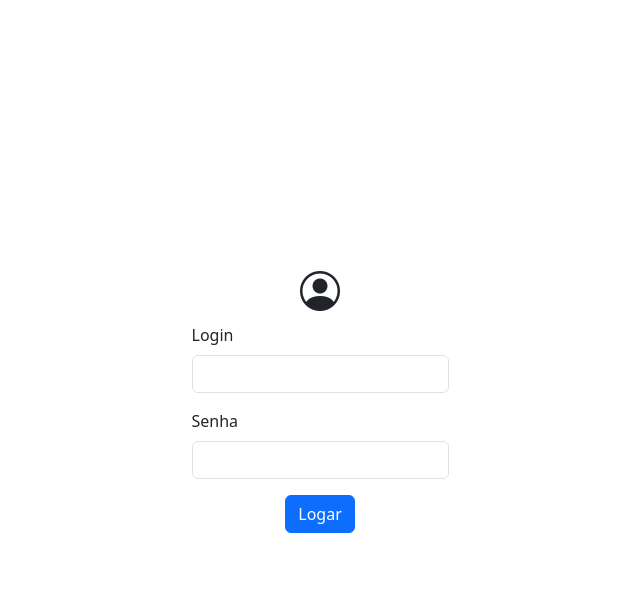
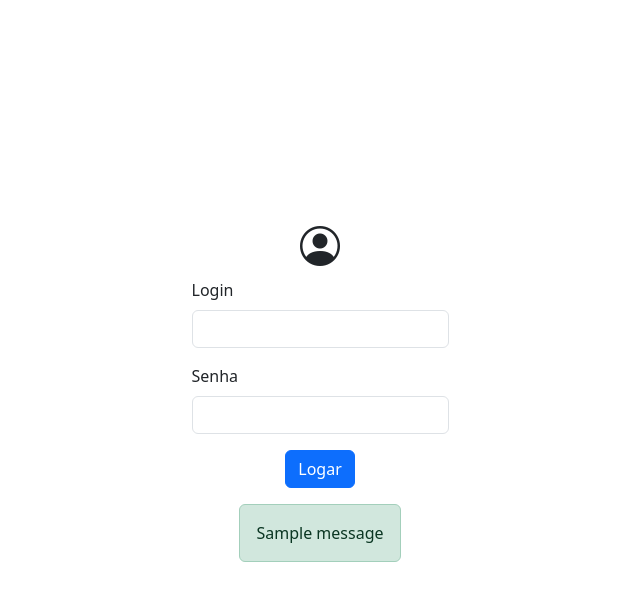
Before and after one commit to WaldembergDev/django-cliente-ar, a Django app: page /usuario/login/ in a window 1280 px wide. Shown: the top 601 px of the page, without its empty margins (320-960 px from the left). Run offline with Django 5.2, Linux system fonts and the light colour scheme; tables that the repository leaves empty hold one stand-in row (values such as "Sample post"); one stand-in notice (Sample message) is shown.

Commit message:
Adicionado mensagens na view login

```diff
--- a/usuario/templates/login.html
+++ b/usuario/templates/login.html
@@ -10,13 +10,20 @@
             <h1><i class="bi bi-person-circle"></i></h1>
             <div class="mb-3">
                 <label for="InputLogin" class="form-label">Login</label>
-                <input name="login" type="text" class="form-control" id="InputLogin">
+                <input name="login" type="text" class="form-control" id="InputLogin" required>
             </div>
             <div class="mb-3">
-                <label for="exampleInputPassword1" class="form-label">Senha</label>
-                <input name="password" type="password" class="form-control" id="exampleInputPassword1">
+                <label for="InputPassword1" class="form-label">Senha</label>
+                <input name="password" type="password" class="form-control" id="InputPassword1" required>
             </div>
             <button type="submit" class="btn btn-primary">Logar</button>
         </form>
+        {% if messages %}
+            {% for message in messages %}
+                <div class="alert {{message.tags}} mt-3" role="alert">
+                    {{message}}
+                </div>
+            {% endfor %}
+        {% endif %}
     </div>
 {% endblock %}
--- a/usuario/views.py
+++ b/usuario/views.py
@@ -2,6 +2,7 @@ from django.shortcuts import render, redirect
 from django.contrib.auth import authenticate
 from django.contrib import auth
 from django.contrib import messages
+from django.contrib.messages import constants
 from .models import Usuario
 
 # Create your views here.
@@ -19,10 +20,11 @@ def login(request):
                 auth.login(request, user)
                 return redirect('/cadastro/cadastro_cliente')
             else:
+                messages.add_message(request, constants.ERROR, 'Usuário inativo no sistema!')
                 return redirect('/usuario/login') # usuário está inativo
         else:
+            messages.add_message(request, constants.ERROR, 'Usuário ou senha inválidos!')
             return redirect('/usuario/login') # senha errada
-
 
 def logout(request):
     auth.logout(request)
```
Also changed, not shown: db.sqlite3.
